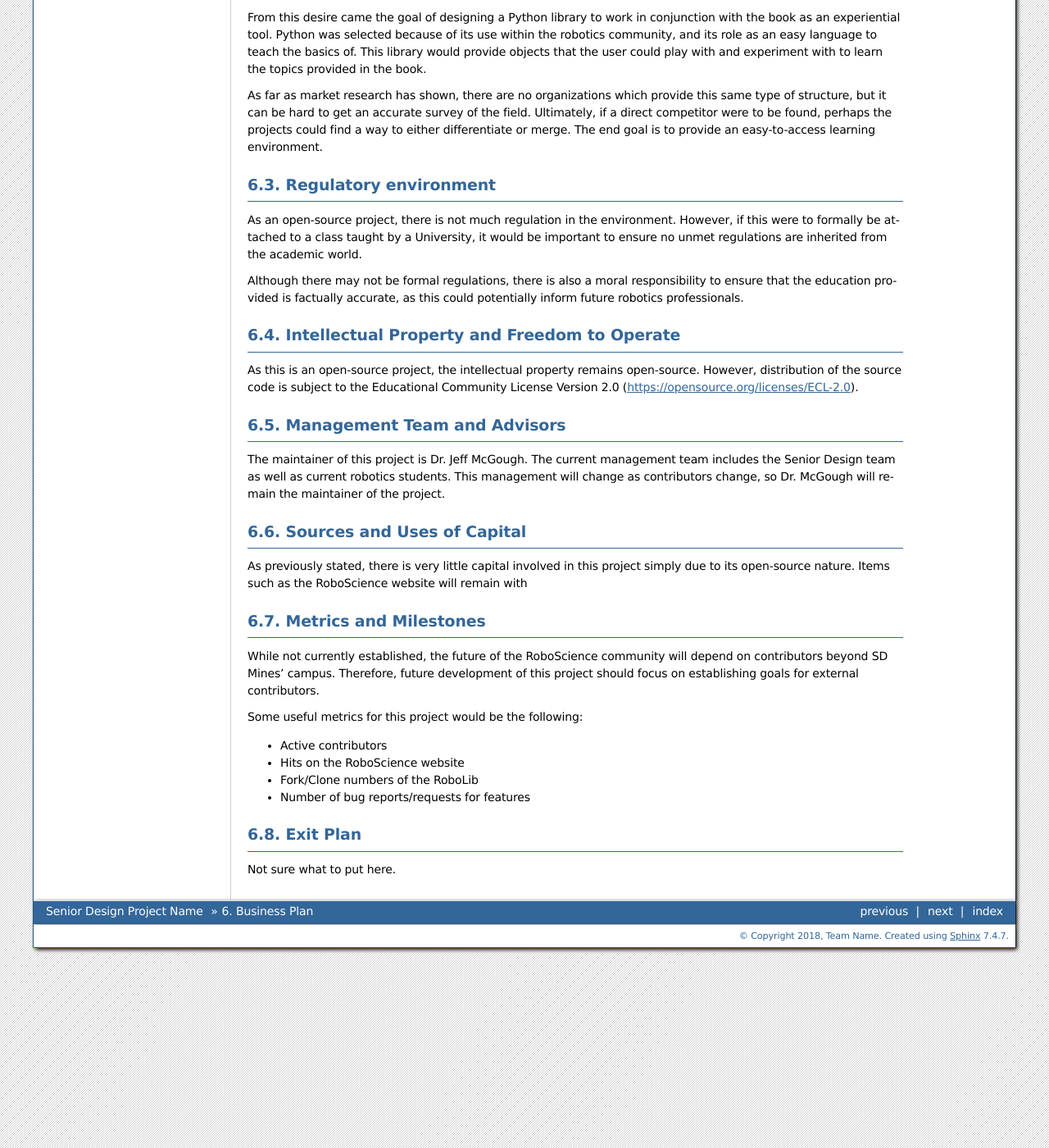
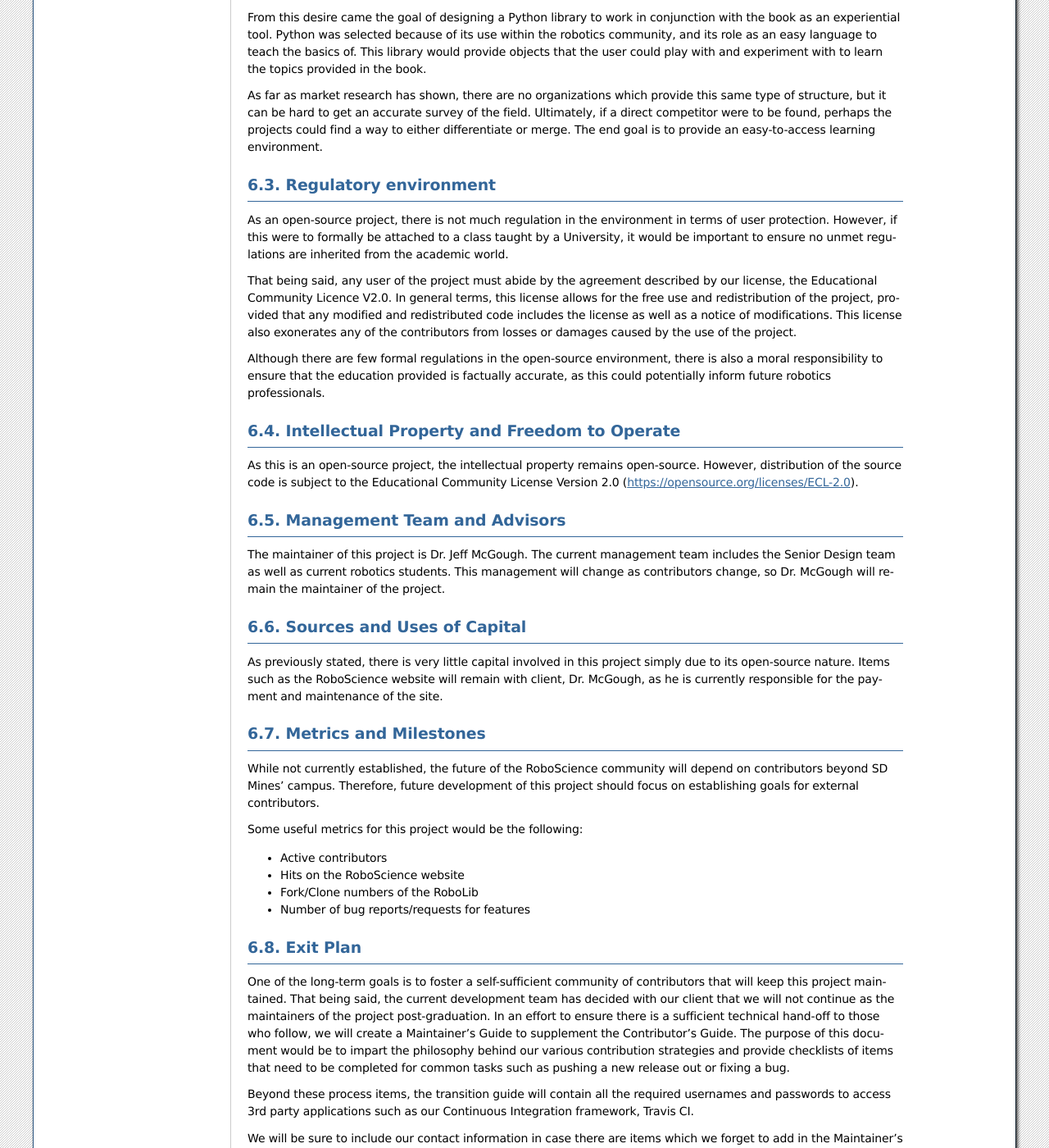
Before and after one commit to roboscienceorg/robolib, a Sphinx documentation site: the page built from DesignDoc/source/businessplan.rst, in a window 1280 px wide and 1400 px high, scrolled down 2103 px. Shown: the whole window at 82% size. Built offline with Sphinx 7.4.7, drawn with Linux system fonts in a browser that asks for light colours; pages that are not in the unit, such as notebooks, are missing from menus; some of the changed text lies outside the part shown.

Commit message:
Update Business Plan with recommended changes

```diff
--- a/DesignDoc/source/businessplan.rst
+++ b/DesignDoc/source/businessplan.rst
@@ -110,7 +110,6 @@ be covered by the maintainer of the project, but hopefully future grants or dona
 
 
 
-
 Market and Competition
 ----------------------
 
@@ -145,13 +144,20 @@ merge. The end goal is to provide an easy-to-access learning environment.
 Regulatory environment
 ----------------------
 
-As an open-source project, there is not much regulation in the environment. However, if this
-were to formally be attached to a class taught by a University, it would be important to ensure
-no unmet regulations are inherited from the academic world.
+As an open-source project, there is not much regulation in the environment in terms of user protection.
+However, if this were to formally be attached to a class taught by a University, it would be
+important to ensure no unmet regulations are inherited from the academic world.
 
-Although there may not be formal regulations, there is also a moral responsibility to ensure that
-the education provided is factually accurate, as this could potentially inform future robotics
-professionals.
+That being said, any user of the project must abide by the agreement described by our license,
+the Educational Community Licence V2.0. In general terms, this license allows for the free use
+and redistribution of the project, provided that any modified and redistributed code includes the
+license as well as a notice of modifications. This license also exonerates any of the contributors
+from losses or damages caused by the use of the project.
+
+Although there are few formal regulations in the open-source environment, there is also a moral
+responsibility to ensure that the education provided is factually accurate, as this could
+potentially inform future robotics professionals.
+
 
 Intellectual Property and Freedom to Operate
 --------------------------------------------
@@ -160,6 +166,7 @@ As this is an open-source project, the intellectual property remains open-source
 distribution of the source code is subject to the Educational Community License Version 2.0
 (https://opensource.org/licenses/ECL-2.0).
 
+
 Management Team and Advisors
 ----------------------------
 
@@ -167,11 +174,13 @@ The maintainer of this project is Dr. Jeff McGough. The current management team
 Senior Design team as well as current robotics students. This management will change as
 contributors change, so Dr. McGough will remain the maintainer of the project.
 
+
 Sources and Uses of Capital
 ---------------------------
 
 As previously stated, there is very little capital involved in this project simply due to
-its open-source nature. Items such as the RoboScience website will remain with
+its open-source nature. Items such as the RoboScience website will remain with client,
+Dr. McGough, as he is currently responsible for the payment and maintenance of the site.
 
 
 
@@ -192,4 +201,16 @@ Some useful metrics for this project would be the following:
 Exit Plan
 ---------
 
-Not sure what to put here.
+One of the long-term goals is to foster a self-sufficient community of contributors that will
+keep this project maintained. That being said, the current development team has decided with our
+client that we will not continue as the maintainers of the project post-graduation. In an effort
+to ensure there is a sufficient technical hand-off to those who follow, we will create a Maintainer's
+Guide to supplement the Contributor's Guide. The purpose of this document would be to impart the
+philosophy behind our various contribution strategies and provide checklists of items that need
+to be completed for common tasks such as pushing a new release out or fixing a bug.
+
+Beyond these process items, the transition guide will contain all the required usernames and passwords
+to access 3rd party applications such as our Continuous Integration framework, Travis CI.
+
+We will be sure to include our contact information in case there are items which we forget to add in
+the Maintainer's Guide.
```
